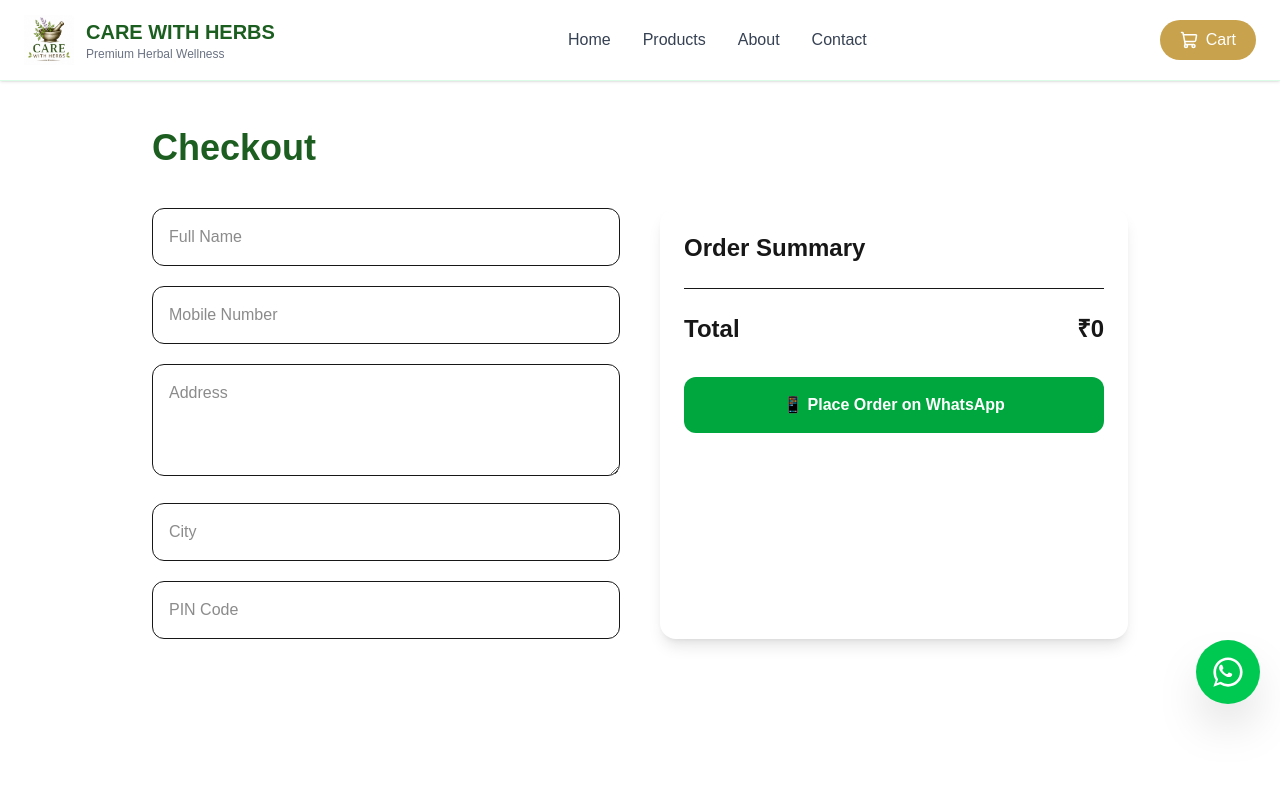
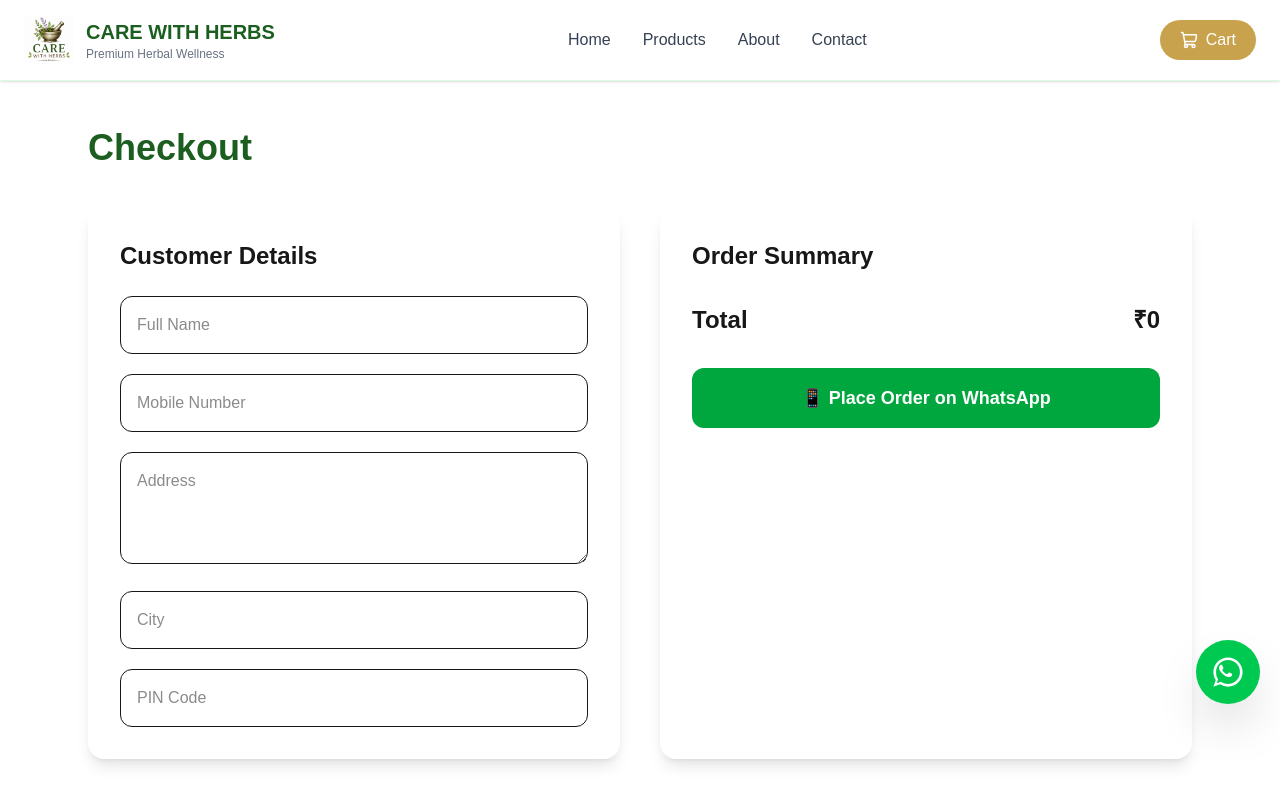
Before and after one commit to asadshamsi462/care-with-herbs, a Next.js app: page /checkout in a window 1280 px wide. Shown: the top 804 px of the page. Built offline with nearby package versions, Linux system fonts and the light colour scheme.

Commit message:
Initial commit - Care With Herbs

```diff
--- a/app/checkout/page.tsx
+++ b/app/checkout/page.tsx
@@ -19,47 +19,88 @@ export default function CheckoutPage() {
     0
   );
 
-  const whatsappMessage = encodeURIComponent(`
-Hello Care With Herbs,
+  const handleCheckout = () => {
+    if (!form.name.trim()) {
+      alert("Please enter your Full Name.");
+      return;
+    }
+
+    if (!/^[6-9]\d{9}$/.test(form.phone)) {
+      alert("Please enter a valid 10-digit Mobile Number.");
+      return;
+    }
+
+    if (!form.address.trim()) {
+      alert("Please enter your Address.");
+      return;
+    }
+
+    if (!form.city.trim()) {
+      alert("Please enter your City.");
+      return;
+    }
+
+    if (!/^\d{6}$/.test(form.pincode)) {
+      alert("Please enter a valid 6-digit PIN Code.");
+      return;
+    }
+
+    const message = encodeURIComponent(`🌿 CARE WITH HERBS ORDER
 
 Customer Details
 
-Name: ${form.name}
-Phone: ${form.phone}
-Address: ${form.address}
-City: ${form.city}
-PIN Code: ${form.pincode}
+👤 Name: ${form.name}
+📞 Phone: ${form.phone}
 
--------------------------
+🏠 Address:
+${form.address}
+
+🏙️ City: ${form.city}
+
+📮 PIN Code: ${form.pincode}
+
+----------------------------
 
 Order Details
 
 ${cart
   .map(
     (item) =>
-      `${item.name}
+      `• ${item.name}
 Qty: ${item.quantity}
 Price: ₹${item.price * item.quantity}`
   )
   .join("\n\n")}
 
--------------------------
+----------------------------
 
-Total Amount: ₹${total}
+💰 Total Amount: ₹${total}
 
-Thank You.
-`);
+Thank You 🙏`);
+
+    window.open(
+      `https://wa.me/918533004409?text=${message}`,
+      "_blank"
+    );
+  };
 
   return (
-    <main className="max-w-5xl mx-auto px-6 py-32">
+    <main className="max-w-6xl mx-auto px-6 py-32">
 
       <h1 className="text-4xl font-bold text-[#1B5E20] mb-10">
         Checkout
       </h1>
 
-      <div className="grid md:grid-cols-2 gap-10">
+      <div className="grid lg:grid-cols-2 gap-10">
 
         {/* Customer Details */}
+
+        <div className="bg-white rounded-2xl shadow-lg p-8">
+
+          <h2 className="text-2xl font-bold mb-6">
+            Customer Details
+          </h2>
+
           <div className="space-y-5">
 
             <input
@@ -86,7 +127,10 @@ Thank You.
               placeholder="Address"
               value={form.address}
               onChange={(e) =>
-              setForm({ ...form, address: e.target.value })
+                setForm({
+                  ...form,
+                  address: e.target.value,
+                })
               }
               className="w-full border rounded-xl p-4 h-28"
             />
@@ -106,15 +150,21 @@ Thank You.
               placeholder="PIN Code"
               value={form.pincode}
               onChange={(e) =>
-              setForm({ ...form, pincode: e.target.value })
+                setForm({
+                  ...form,
+                  pincode: e.target.value,
+                })
               }
               className="w-full border rounded-xl p-4"
             />
 
           </div>
 
+        </div>
+
         {/* Order Summary */}
-        <div className="bg-white shadow-lg rounded-2xl p-6">
+
+        <div className="bg-white rounded-2xl shadow-lg p-8">
 
           <h2 className="text-2xl font-bold mb-6">
             Order Summary
@@ -125,23 +175,27 @@ Thank You.
             {cart.map((item) => (
               <div
                 key={item.id}
-                className="flex justify-between"
+                className="flex justify-between border-b pb-3"
               >
-                <span>
-                  {item.name} × {item.quantity}
-                </span>
+                <div>
+                  <p className="font-semibold">
+                    {item.name}
+                  </p>
 
-                <span>
+                  <p className="text-gray-500 text-sm">
+                    Qty: {item.quantity}
+                  </p>
+                </div>
+
+                <p className="font-bold">
                   ₹{item.price * item.quantity}
-                </span>
+                </p>
               </div>
             ))}
 
           </div>
 
-          <hr className="my-6" />
-
-          <div className="flex justify-between text-2xl font-bold">
+          <div className="flex justify-between text-2xl font-bold mt-8">
 
             <span>Total</span>
 
@@ -149,14 +203,12 @@ Thank You.
 
           </div>
 
-          <a
-            href={`https://wa.me/918533004409?text=${whatsappMessage}`}
-            target="_blank"
-            rel="noopener noreferrer"
-            className="block mt-8 bg-green-600 hover:bg-green-700 text-white text-center py-4 rounded-xl font-semibold"
+          <button
+            onClick={handleCheckout}
+            className="w-full mt-8 bg-green-600 hover:bg-green-700 text-white py-4 rounded-xl text-lg font-semibold transition"
           >
             📱 Place Order on WhatsApp
-          </a>
+          </button>
 
         </div>
 
--- a/app/components/Footer.tsx
+++ b/app/components/Footer.tsx
@@ -2,39 +2,57 @@ import Link from "next/link";
 
 export default function Footer() {
   return (
-    <footer className="bg-[#1B5E20] text-white mt-20">
-
+    <footer
+      id="contact"
+      className="bg-[#1B5E20] text-white mt-20"
+    >
       <div className="max-w-7xl mx-auto px-6 py-16 grid md:grid-cols-4 gap-10">
 
         {/* Brand */}
-
         <div>
           <h2 className="text-3xl font-bold">
             CARE WITH HERBS
           </h2>
 
-          <p className="mt-4 text-green-100">
+          <p className="mt-4 text-green-100 leading-7">
             Premium Ayurvedic & Herbal Products for a Healthy Lifestyle.
           </p>
         </div>
 
         {/* Quick Links */}
-
         <div>
           <h3 className="text-xl font-semibold mb-4">
             Quick Links
           </h3>
 
           <ul className="space-y-3">
-            <li><Link href="/">Home</Link></li>
-            <li><Link href="/#products">Products</Link></li>
-            <li><Link href="/">About</Link></li>
-            <li><Link href="/">Contact</Link></li>
+            <li>
+              <Link href="/" className="hover:text-[#C8A24C] transition">
+                Home
+              </Link>
+            </li>
+
+            <li>
+              <Link href="/#products" className="hover:text-[#C8A24C] transition">
+                Products
+              </Link>
+            </li>
+
+            <li>
+              <Link href="/#about" className="hover:text-[#C8A24C] transition">
+                About
+              </Link>
+            </li>
+
+            <li>
+              <Link href="/#contact" className="hover:text-[#C8A24C] transition">
+                Contact
+              </Link>
+            </li>
           </ul>
         </div>
 
         {/* Contact */}
-
         <div>
           <h3 className="text-xl font-semibold mb-4">
             Contact
@@ -42,18 +60,18 @@ export default function Footer() {
 
           <p>📞 +91 8533004409</p>
 
-          <p className="mt-3">
-            📧 carewithherbs@gmail.com
+          <p className="mt-3 break-all">
+            📧 asadshamsi462@gmail.com
           </p>
 
-          <p className="mt-3">
+          <p className="mt-3 leading-7">
             📍 Nagina, District Bijnor,
+            <br />
             Uttar Pradesh, India
           </p>
         </div>
 
         {/* WhatsApp */}
-
         <div>
           <h3 className="text-xl font-semibold mb-4">
             Order Now
@@ -72,12 +90,8 @@ export default function Footer() {
       </div>
 
       <div className="border-t border-green-700 py-6 text-center text-green-100">
-
-        © {new Date().getFullYear()} Care With Herbs.
-        All Rights Reserved.
-
+        © {new Date().getFullYear()} Care With Herbs. All Rights Reserved.
       </div>
-
     </footer>
   );
 }
--- a/app/data/products.ts
+++ b/app/data/products.ts
@@ -321,7 +321,7 @@ const products = [
     stock: "In Stock",
     badge: "Best Seller",
     isNew: true,
-    weight: "100/50 GM",
+   weight: "50 GM & 100 GM",
 
     description:
       "Traditional Triphala Powder prepared using Amla, Harad and Baheda.",
```
Lines whose indentation alone changed are shown as unchanged.
